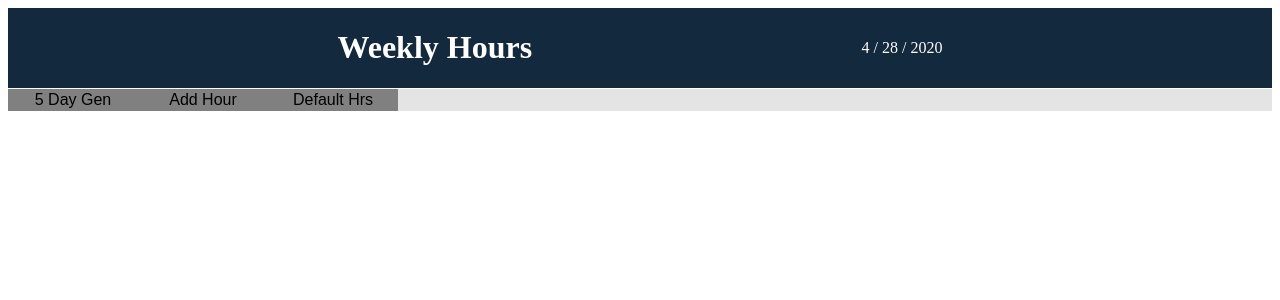
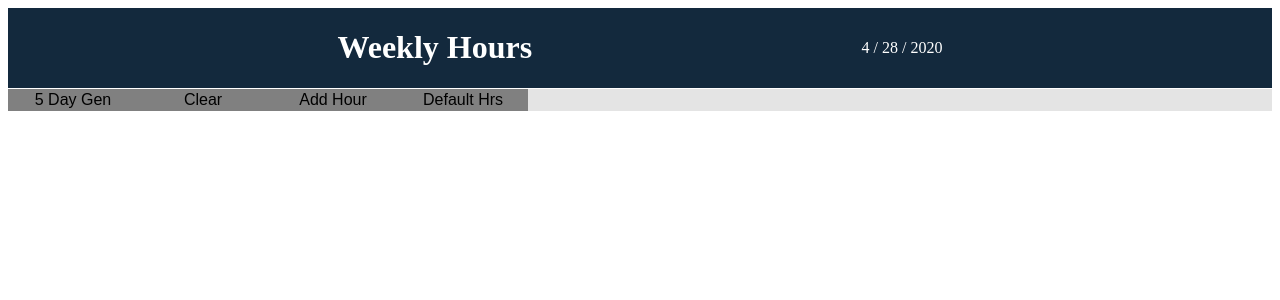
Before and after one commit to matterholt/workHourLog, a React (Create React App) app: page / in a window 1280 px wide. Shown: the top 300 px of the page. Built offline with nearby package versions, Linux system fonts and the light colour scheme.

Commit message:
add clear button

```diff
--- /dev/null
+++ b/src/components/ClearWeekHrs.js
@@ -0,0 +1,17 @@
+// auto generates teh week hour using default hours!
+// will use a global context for hours of the week.
+// all actions no
+import React, { useContext } from "react";
+import { WeekHourLogContext } from "../context/WeekHourLogContext";
+
+import { ActionButton } from "../components/style/ActionButton";
+
+export const ClearWeekHr = () => {
+  const { updateWeekHrLog } = useContext(WeekHourLogContext);
+
+  function clearWeekHours() {
+    updateWeekHrLog([]);
+  }
+
+  return <ActionButton onClick={clearWeekHours}> Clear</ActionButton>;
+};
--- a/src/components/TaskBar.js
+++ b/src/components/TaskBar.js
@@ -2,6 +2,7 @@ import React from "react";
 import { UpdateDefaultTime } from "../appSections/UpdateDefaultTime";
 import { AddDayLog } from "../appSections/AddDayLog";
 import { GenerateWeekHr } from "../components/GenerateWeekHrs";
+import { ClearWeekHr } from "../components/ClearWeekHrs";
 
 import { TaskDiv } from "./style/TaskDiv";
 
@@ -9,6 +10,7 @@ export const TaskBar = () => {
   return (
     <TaskDiv>
       <GenerateWeekHr />
+      <ClearWeekHr />
       <AddDayLog />
       <UpdateDefaultTime />
     </TaskDiv>
```
